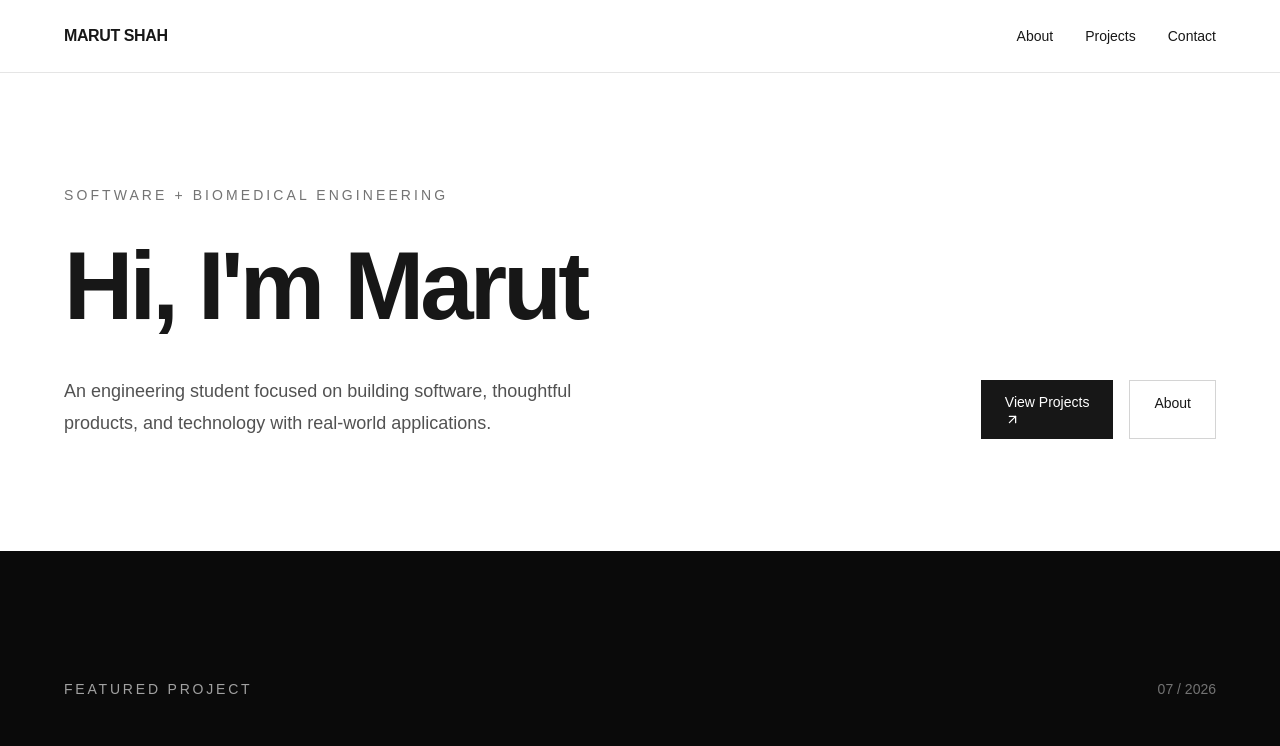
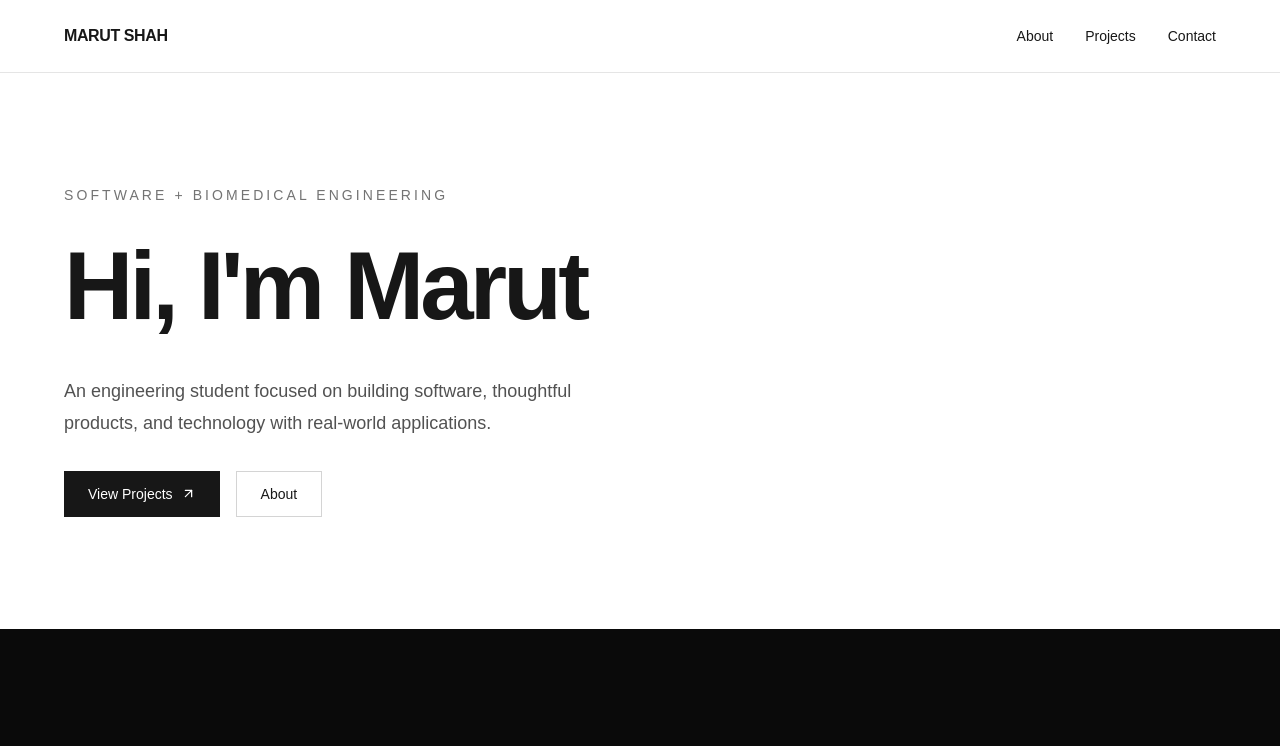
Before and after one commit to Mars-shah/Portfolio, a Next.js app: page / in a window 1280 px wide. Shown: the top 746 px of the page. Built offline with nearby package versions, Linux system fonts and the light colour scheme.

Commit message:
fixing arrows

```diff
--- a/app/projects/page.tsx
+++ b/app/projects/page.tsx
@@ -103,7 +103,7 @@ export default function ProjectsPage() {
                       href={project.live}
                       target="_blank"
                       rel="noopener noreferrer"
-                      className="text-sm text-neutral-500 transition hover:text-neutral-900 dark:hover:text-white"
+                      className="inline-flex items-center gap-2 text-sm text-neutral-500 transition hover:text-neutral-900 dark:hover:text-white"
                     >
                       Live Site <ArrowUpRight size={15} />
                     </a>
@@ -114,7 +114,7 @@ export default function ProjectsPage() {
                       href={project.github}
                       target="_blank"
                       rel="noopener noreferrer"
-                      className="text-sm text-neutral-500 transition hover:text-neutral-900 dark:hover:text-white"
+                      className="inline-flex items-center gap-2 text-sm text-neutral-500 transition hover:text-neutral-900 dark:hover:text-white"
                     >
                       GitHub <ArrowUpRight size={15} />
                     </a>
--- a/components/contact.tsx
+++ b/components/contact.tsx
@@ -25,7 +25,7 @@ export default function Contact() {
           <div className="flex flex-col gap-4 md:items-end">
             <a
               href="mailto:shahmarut01@gmail.com"
-              className="text-lg transition hover:text-neutral-400"
+              className="inline-flex items-center gap-2 text-lg transition hover:text-neutral-400"
             >
               Email <ArrowUpRight size={15} />
             </a>
@@ -34,7 +34,7 @@ export default function Contact() {
               href="https://www.linkedin.com/in/marut-shah"
               target="_blank"
               rel="noopener noreferrer"
-              className="text-lg transition hover:text-neutral-400"
+              className="inline-flex items-center gap-2 text-lg transition hover:text-neutral-400"
             >
               LinkedIn <ArrowUpRight size={15} />
             </a>
@@ -43,7 +43,7 @@ export default function Contact() {
               href="https://github.com/Mars-shah"
               target="_blank"
               rel="noopener noreferrer"
-              className="text-lg transition hover:text-neutral-400"
+              className="inline-flex items-center gap-2 text-lg transition hover:text-neutral-400"
             >
               GitHub <ArrowUpRight size={15} />
             </a>
--- a/components/hero.tsx
+++ b/components/hero.tsx
@@ -1,4 +1,5 @@
 import { ArrowUpRight } from "lucide-react";
+
 export default function Hero() {
   return (
     <section className="px-8 py-20 md:py-28">
@@ -11,24 +12,24 @@ export default function Hero() {
           Hi, I&apos;m Marut
         </h1>
 
-        <div className="mt-10 grid gap-8 md:grid-cols-2 md:items-end">
+        <div className="mt-10">
           <p className="max-w-xl text-lg leading-8 text-neutral-600 dark:text-neutral-400">
-            An engineering student focused on building
-            software, thoughtful products, and technology with real-world
-            applications.
+            An engineering student focused on building software, thoughtful
+            products, and technology with real-world applications.
           </p>
 
-          <div className="flex gap-4 md:justify-end">
+          <div className="mt-8 flex flex-wrap gap-4">
             <a
               href="/projects"
-              className="bg-neutral-900 px-6 py-3 text-sm font-medium text-white transition hover:bg-neutral-700 dark:bg-white dark:text-neutral-900"
+              className="inline-flex items-center gap-2 bg-neutral-900 px-6 py-3 text-sm font-medium text-white transition hover:bg-neutral-700 dark:bg-white dark:text-neutral-900"
             >
-              View Projects <ArrowUpRight size={15} />
+              View Projects
+              <ArrowUpRight size={15} />
             </a>
 
             <a
               href="#about"
-              className="border border-neutral-300 px-6 py-3 text-sm font-medium transition hover:bg-neutral-100 dark:border-neutral-700 dark:hover:bg-neutral-900"
+              className="inline-flex items-center border border-neutral-300 px-6 py-3 text-sm font-medium transition hover:bg-neutral-100 dark:border-neutral-700 dark:hover:bg-neutral-900"
             >
               About
             </a>
```
